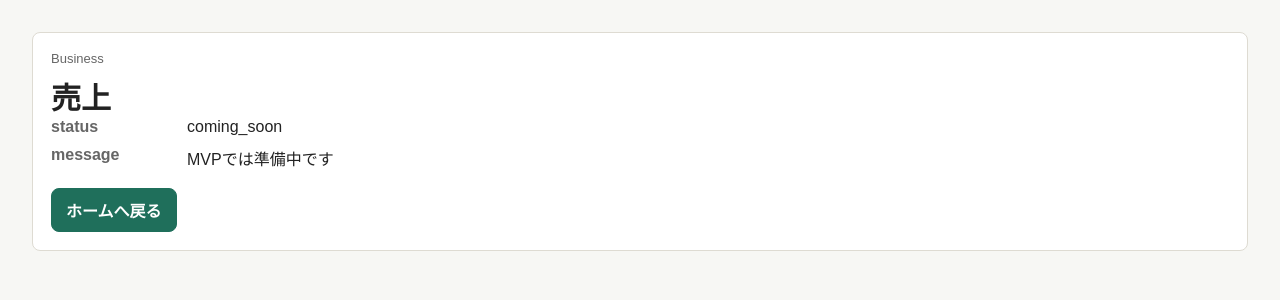
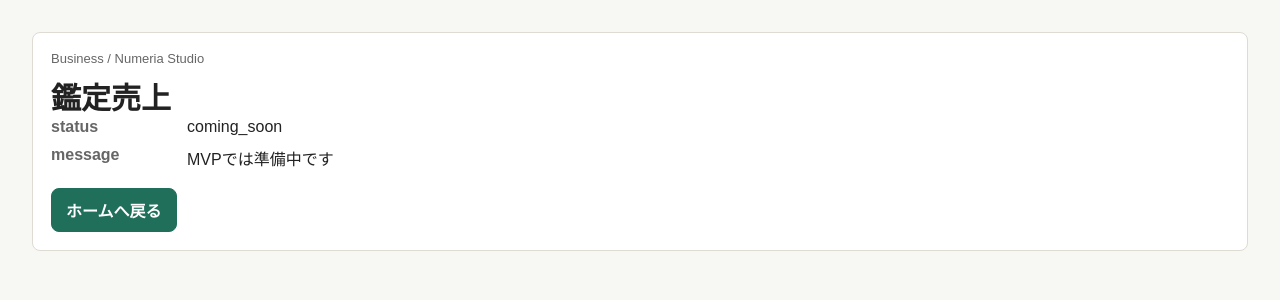
Before and after one commit to karukimori-wq/Growth-Engine, a Next.js app: page /app/business/sales in a window 1280 px wide. Shown: the top 300 px of the page. Built offline with nearby package versions, Linux system fonts and the light colour scheme.

Commit message:
Render sales coming soon with studio labels

```diff
--- a/src/app/app/business/sales/page.tsx
+++ b/src/app/app/business/sales/page.tsx
@@ -1,19 +1,9 @@
-export default function SalesPage() {
-  return (
-    <main className="main">
-      <section className="card">
-        <p className="eyebrow">Business</p>
-        <h1 className="page-title">売上</h1>
-        <dl className="definition-list compact">
-          <dt>status</dt>
-          <dd>coming_soon</dd>
-          <dt>message</dt>
-          <dd>MVPでは準備中です</dd>
-        </dl>
-        <div className="action-row">
-          <a className="button" href="/app/business">ホームへ戻る</a>
-        </div>
-      </section>
-    </main>
-  );
+import { BusinessComingSoon } from "../_components/business-coming-soon";
+
+type Props = {
+  searchParams: Promise<Record<string, string | string[] | undefined>>;
+};
+
+export default async function SalesPage({ searchParams }: Props) {
+  return <BusinessComingSoon menuKey="sales" searchParams={await searchParams} />;
 }
```
